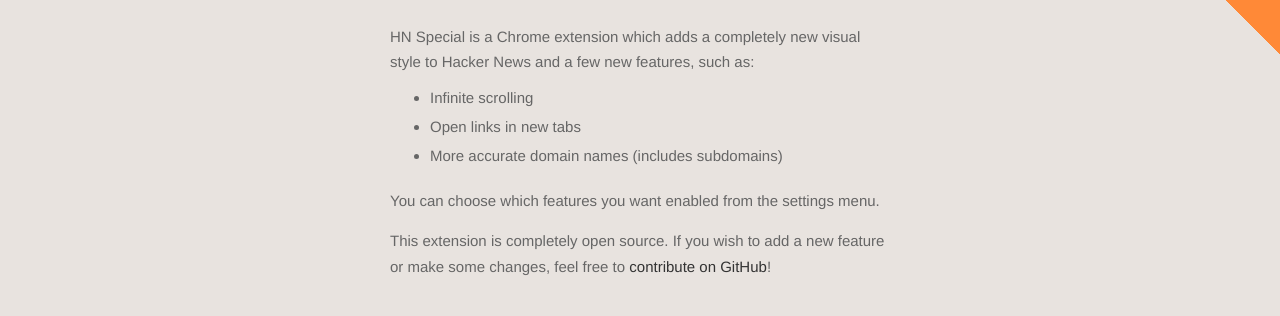
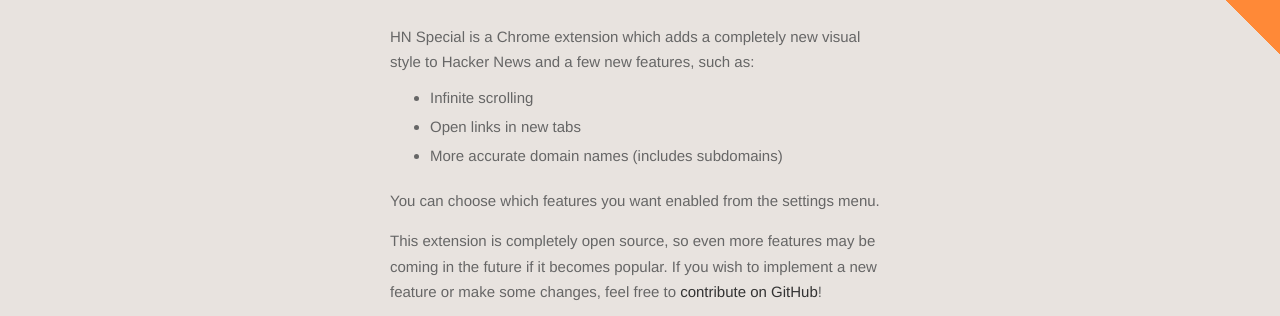
Before and after one commit to gabrielecirulli/hn-special, a plain HTML site: page index.html in a window 1280 px wide. Shown: the part 218-534 px from the top of the page. Drawn offline with Linux system fonts and the light colour scheme.

Commit message:
wording change

```diff
--- a/index.html
+++ b/index.html
@@ -19,7 +19,7 @@
           <li>More accurate domain names (includes subdomains)</li>
         </ul>
         <p>You can choose which features you want enabled from the settings menu.</p>
-        <p>This extension is completely open source. If you wish to add a new feature or make some changes, feel free to <a href="https://github.com/gabrielecirulli/hn-special" target="_blank">contribute on GitHub</a>!</p>
+        <p>This extension is completely open source, so even more features may be coming in the future if it becomes popular. If you wish to implement a new feature or make some changes, feel free to <a href="https://github.com/gabrielecirulli/hn-special" target="_blank">contribute on GitHub</a>!</p>
         <a href="store" class="install-link">Install HN Special</a>
       </div>
     </section>
```
